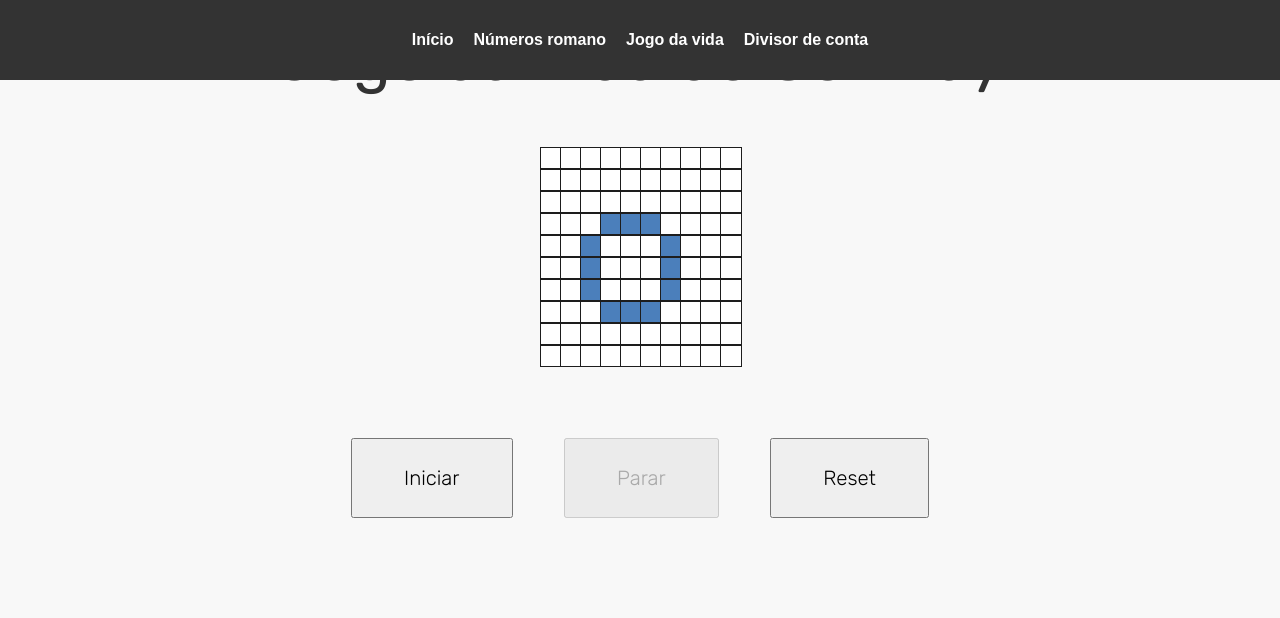
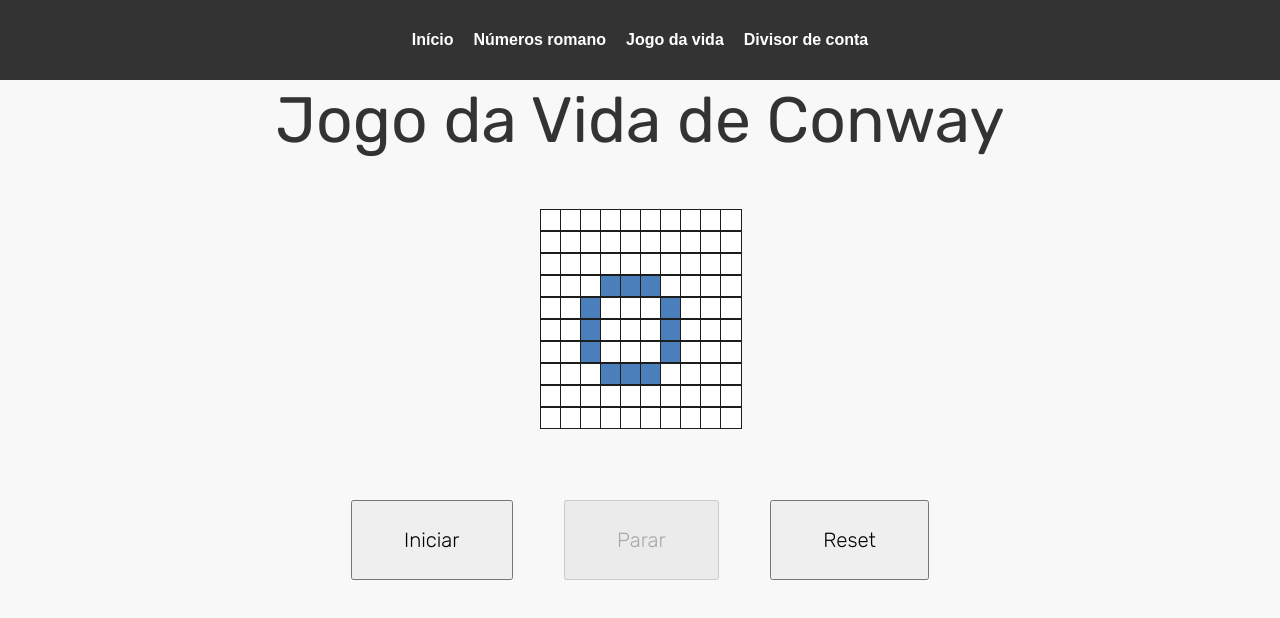
Before and after one commit to maxwell-paulo/rota-das-oficinas-test, a React (Create React App) app: page /jogo-da-vida in a window 1280 px wide. Shown: the top 618 px of the page. Built offline with nearby package versions, Linux system fonts and the light colour scheme; a web font is replaced by a local one.

Commit message:
change GameOfLife page styles

```diff
--- a/src/pages/GameOfLife/index.js
+++ b/src/pages/GameOfLife/index.js
@@ -152,8 +152,9 @@ export function GameOfLife() {
 
   return (
     <div>
+
+      <div className={style.container}>
       <h1 className={style.title}>Jogo da Vida de Conway</h1>
-      <div className={style.container}>
       <div className={style.grid}>
         {grid.map((rows, i) =>
           rows.map((col, j) => (
--- a/src/pages/GameOfLife/style.module.css
+++ b/src/pages/GameOfLife/style.module.css
@@ -35,8 +35,9 @@
 }
 
 .container {
-  max-width: 80vw;
+  max-width: 90%;
   margin: 0 auto;
+  padding: 5%;
   display: flex;
   flex-direction: column;
   align-items: center;
```
